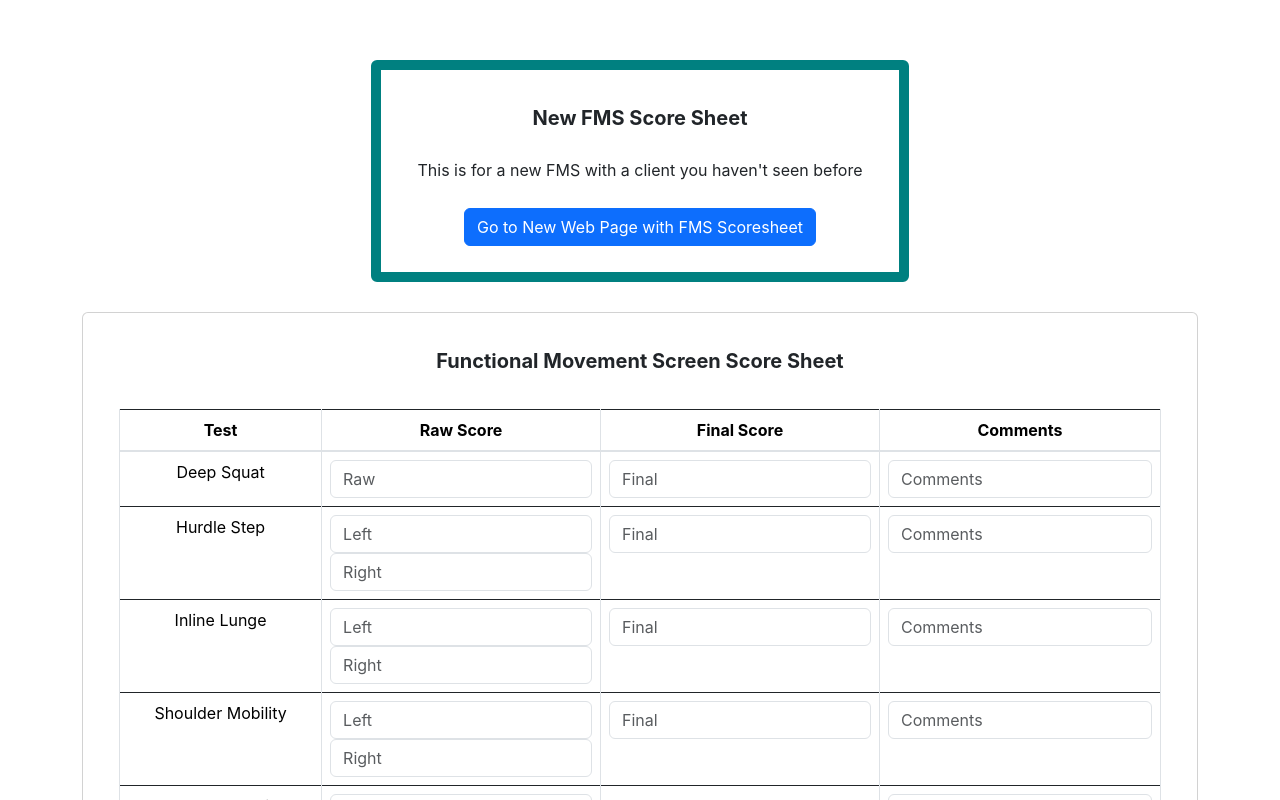
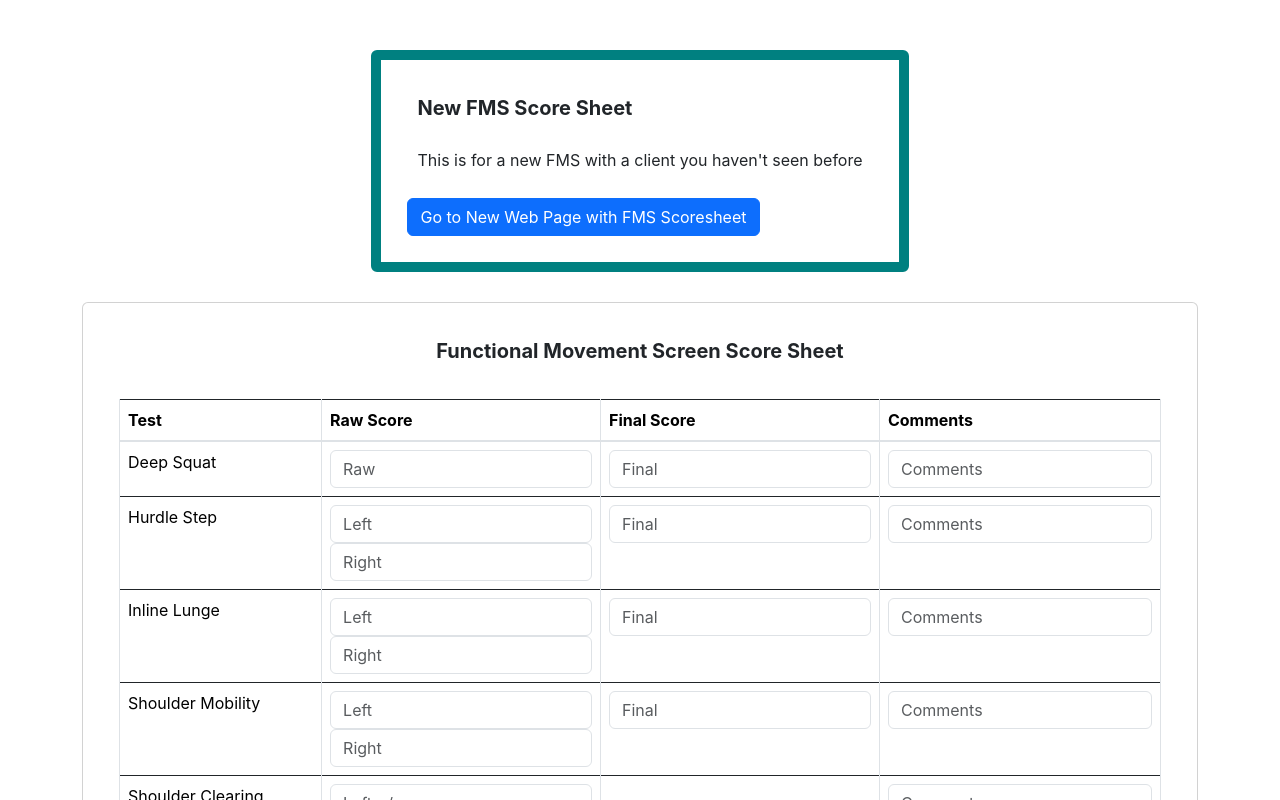
Before and after one commit to bneighbs6/fms-corrective-generator, a React (Create React App) app: page / in a window 1280 px wide. Shown: the top 800 px of the page. Built offline with nearby package versions, Linux system fonts and the light colour scheme; the HTML template or start-up script is replaced by a standard one.

Commit message:
Install react-router-dom & create routes

```diff
--- a/package.json
+++ b/package.json
@@ -11,6 +11,7 @@
     "react": "^19.2.0",
     "react-bootstrap": "^2.10.10",
     "react-dom": "^19.2.0",
+    "react-router-dom": "^7.9.4",
     "react-scripts": "5.0.1",
     "web-vitals": "^2.1.4"
   },
--- a/src/App.js
+++ b/src/App.js
@@ -1,12 +1,16 @@
 import './App.css';
 import HomePage from './components/HomePage';
+import FMSScoresheet from './components/FMSScoreSheet/FMSScoresheet';
+import { BrowserRouter as Router, Routes, Route } from 'react-router-dom';
 
 function App() {
   const header = <h1>This is my Functional Movement Screen Corrective Generator</h1>
   return (
-    <div className="App">
-        <HomePage />
-    </div>
+    <Router>
+      <Routes>
+        <Route path='/' element={<HomePage />} />
+      </Routes>
+    </Router>
   );
 }
 
```
Also changed, not shown: 1 other file (tests, documents, lock files or other folders).
